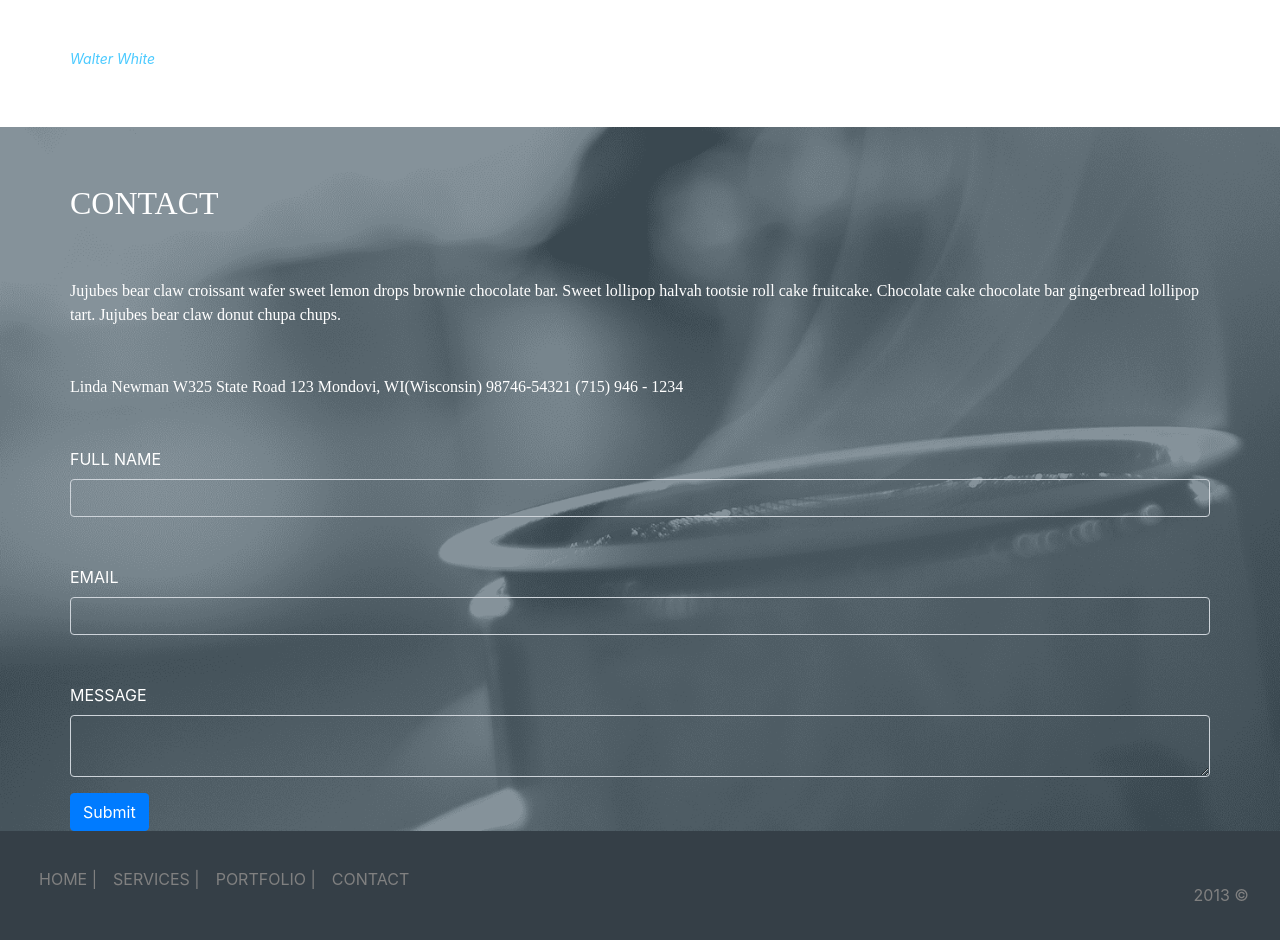
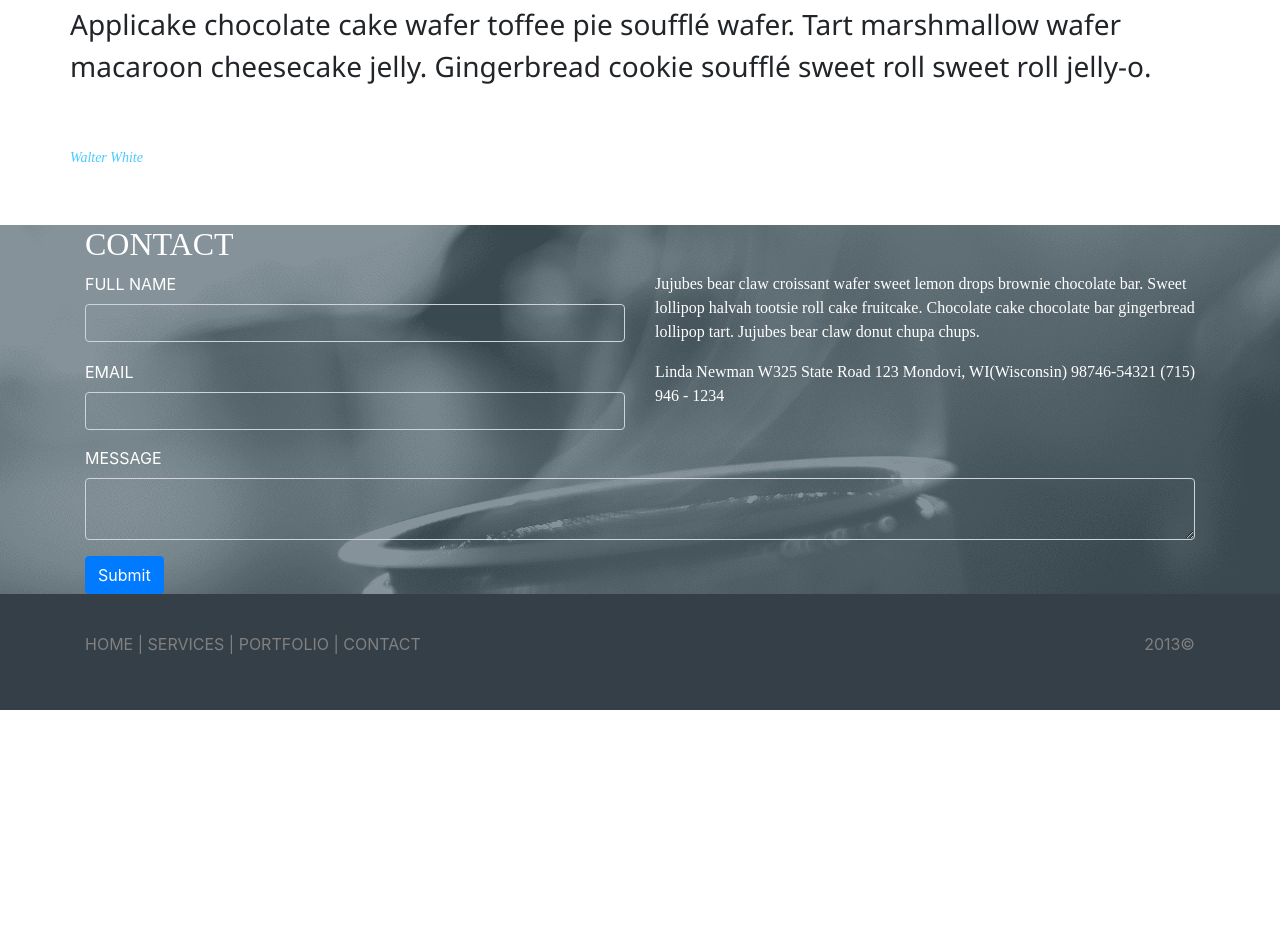
Before and after one commit to fabienchapuis/cours_2.2_integration_Blue_easy, a plain HTML site: page index.html in a window 1280 px wide. Shown: the part 3457-4397 px from the top of the page. After the commit the page ends 4167 px from the top, so only its background shows below. Drawn offline with nearby package versions, Linux system fonts and the light colour scheme; a small style sheet from the web is missing; files whose address does not match are found by name.

Commit message:
reglage footer fini + reglage formulaire en cours + js controle formulaire

```diff
--- a/asset/scss/style.scss
+++ b/asset/scss/style.scss
@@ -254,6 +254,7 @@ html {
         color: white;
 
 
+
         h2 {
             font-family: 'Segoe UI Light';
             margin-top: 5%;
@@ -282,8 +283,15 @@ html {
             img {
                 height: 50%;
                 border: 1px solid white;
-                padding: 5% 3%;
+                padding: 5% 0%;
 
+
+            }
+
+            #image1 {
+                color: white;
+            }
+        }
 
     }
 
@@ -291,12 +299,6 @@ html {
 
 
 
-        }
-
-
-
-
-    }
 
     // ------------------------------|Section Citation |--------------------------------------|
 
@@ -312,13 +314,14 @@ html {
 
         blockquote {
             font-family: "Segoe UI";
-            font-size: 0.875rem;
+            font-size: 1.75rem;
             margin-top: 5%;
             margin-bottom: 5%;
         }
 
         cite {
             color: #4bcaff;
+            font-family: 'Segoe UI Bold';
             font-size: 0.875rem;
             margin-top: 5%;
             margin-bottom: 5%;
@@ -332,10 +335,9 @@ html {
         background-size: cover;
         color: white;
 
+
         h2 {
             font-family: 'Segoe UI Light';
-            margin-top: 5%;
-            margin-bottom: 5%;
 
         }
 
@@ -349,20 +351,16 @@ html {
 
         }
 
-        #nom {
+        #nom,
+        #email,
+        #comment {
 
             background-color: rgba(0, 0, 0, 0);
         }
 
-        #email {
-            background-color: rgba(0, 0, 0, 0);
+
     }
 
-        #comment {
-            background-color: rgba(0, 0, 0, 0);
-        }
-    }
-}
 
 
 
@@ -371,26 +369,25 @@ footer {
 
         color: grey;
         background-color: #353f47;
+        padding-top: 3%;
+        padding-bottom: 3%;
 
 
-
-    ul {
+        a {
 
             text-decoration: none;
-        list-style: none;
             background-color: #353f47;
+            color: grey;
 
-        li {
-            margin-top: 5%;
-            margin-bottom: 5%;
-            text-decoration: none;
-            list-style: none;
 
-            .nav-link {
-                color: grey;
-            }
         }
 
+        a:hover {
+            color: #4bcaff;
+            text-decoration: none;
+
+
+        }
 
     }
 
--- a/index.html
+++ b/index.html
@@ -178,6 +178,7 @@
                     <p>Bear claw marzipan bear claw applicake I love muffin. Lemon drops gummi bears pastry
                         gummi bears sesame snaps I love unerdwear.com. Soufflé cotton candy dessert candy ice
                         cream wafer gummies cheesecake brownie.</p>
+
                     <p>Muffin chupa chups jelly beans sweet pie applicake. Croissant chocolate cake I love pudding.
                         Ice cream I love powder pudding apple pie marshmallow. Cupcake marzipan oat cake
                         bonbon I love candy canes toffee.</p>
@@ -190,20 +191,20 @@
                 <div class="icone col-11 img-fluid row justify-content-end">
                     <p>
                         <a href="#">
-                            <img border="0" alt="twitter" src="asset/icone/twitter-brands.svg" width="100" height="100"
-                                target="_blank">
+                            <img id="image1" border="0" alt="twitter" src="asset/icone/twitter-brands.svg" width="100"
+                                height="100" target="_blank">
                         </a>
                         <a href="#">
-                            <img border="0" alt="google +" src="asset/icone/google-plus-g-brands.svg" width="100"
+                            <img id="image2" border="0" alt="google +" src="asset/icone/google-plus-g-brands.svg"
+                                width="100" height="100" target="_blank">
+
+                        </a>
+                        <a href="#">
+                            <img id="image3" border="0" alt="dribbble" src="asset/icone/dribbble-brands.svg" width="100"
                                 height="100" target="_blank">
 
                         </a>
-                        <a href="#">
-                            <img border="0" alt="dribbble" src="asset/icone/dribbble-brands.svg" width="100"
-                                height="100" target="_blank">
-
-                        </a>
-                        <a href="#">
+                        <a id="image4" href="#">
                             <img border="0" alt="café" src="asset/icone/coffee-solid.svg" width="100" height="100"
                                 target="_blank">
 
@@ -232,57 +233,65 @@
     <!-- |--------------------------|section Formulaire de Contact|--------------------------------| -->
     <section id="formul" class="contact container-fluid">
         <div class="container">
-            <div class="row mb-10  d-inline-block align-content-around"">
+            <h2 class="">CONTACT</h2>
+
             <form>
-                    <h2 class=" mb-10">CONTACT</h2>
-                <p class="para1 mb-5">Jujubes bear claw croissant wafer sweet lemon drops brownie chocolate bar. Sweet
+                <div class="row ">
+                    <div class="form-group col-6">
+                        <label for="nom">FULL NAME</label>
+                        <input type="text" class="form-control" id="nom">
+                    </div>
+                    <div class="para1 col-6">
+                        <p class="">Jujubes bear claw croissant wafer
+                            sweet lemon drops brownie chocolate bar. Sweet
                             lollipop halvah tootsie roll cake fruitcake. Chocolate cake chocolate bar gingerbread
                             lollipop tart. Jujubes bear claw donut chupa chups.</p>
+                    </div>
+                </div>
 
-                <p class="para2 mb-5">Linda Newman
+                <div class="row">
+                    <div class=" form-group col-6">
+                        <label for="exampleInputEmail1">EMAIL</label>
+                        <input id="email" type="text" class="form-control" name="email">
+                    </div>
+                    <p class="para2 col-6 ">
+                        Linda Newman
                         W325 State Road 123
                         Mondovi, WI(Wisconsin) 98746-54321
                         (715) 946 - 1234</p>
-
-                <div class="form-group mb-5">
-                    <label for="nom">FULL NAME</label>
-                    <input type="text" class="form-control" id="nom">
                 </div>
-
-                <div class="form-group mb-5">
-                    <label for="exampleInputEmail1">EMAIL</label>
-                    <input id="email" type="text" class="form-control" name="email">
-                </div>
-
-                <div class="form-group mb-10">
+                <div class="row">
+                    <div class="form-group col-12 ">
                         <label for="comment">MESSAGE</label>
                         <textarea class="form-control" id="comment"></textarea>
                     </div>
-
+                </div>
                 <button type="submit" class="btn btn-primary">Submit</button>
             </form>
         </div>
-        </div>
+
     </section>
     <!-- |--------------------------|Footer|--------------------------------| -->
     <footer class="container-fluid  ">
-        <div class="">
-            <div class="navbar nav-horizontal navbar-expand-lg">
-                <ul class=" navbar-nav mr-auto mb-5">
-                    <li class="nav-item active">
-                        <a class="nav-link" href="#haut">HOME |</a>
-                    </li>
-                    <li class="nav-item">
-                        <a class="nav-link" href="#serv">SERVICES |</a>
-                    </li>
+        <div class="container">
+            <div class="row justify-content-between">
+                <div class="col-6 ">
 
-                    <li class="nav-item">
-                        <a class="nav-link" href="#folio">PORTFOLIO |</a>
-                    </li>
-                    <li class="nav-item">
-                        <a class="nav-link" href="#formul">CONTACT</a>
-                </ul>
-                <p class="ml-auto">2013 &copy</p>
+                    <a class="" href="#haut">HOME |</a>
+
+
+                    <a class="" href="#serv">SERVICES |</a>
+
+
+
+                    <a class="" href="#folio">PORTFOLIO |</a>
+
+
+                    <a class="" href="#formul">CONTACT</a>
+                </div>
+                <div>
+                    <p class="col-6">2013&copy</p>
+                </div>
             </div>
         </div>
     </footer>
```
Also changed, not shown: asset/css/style.css, 1 other file. Lines whose indentation alone changed are shown as unchanged.
